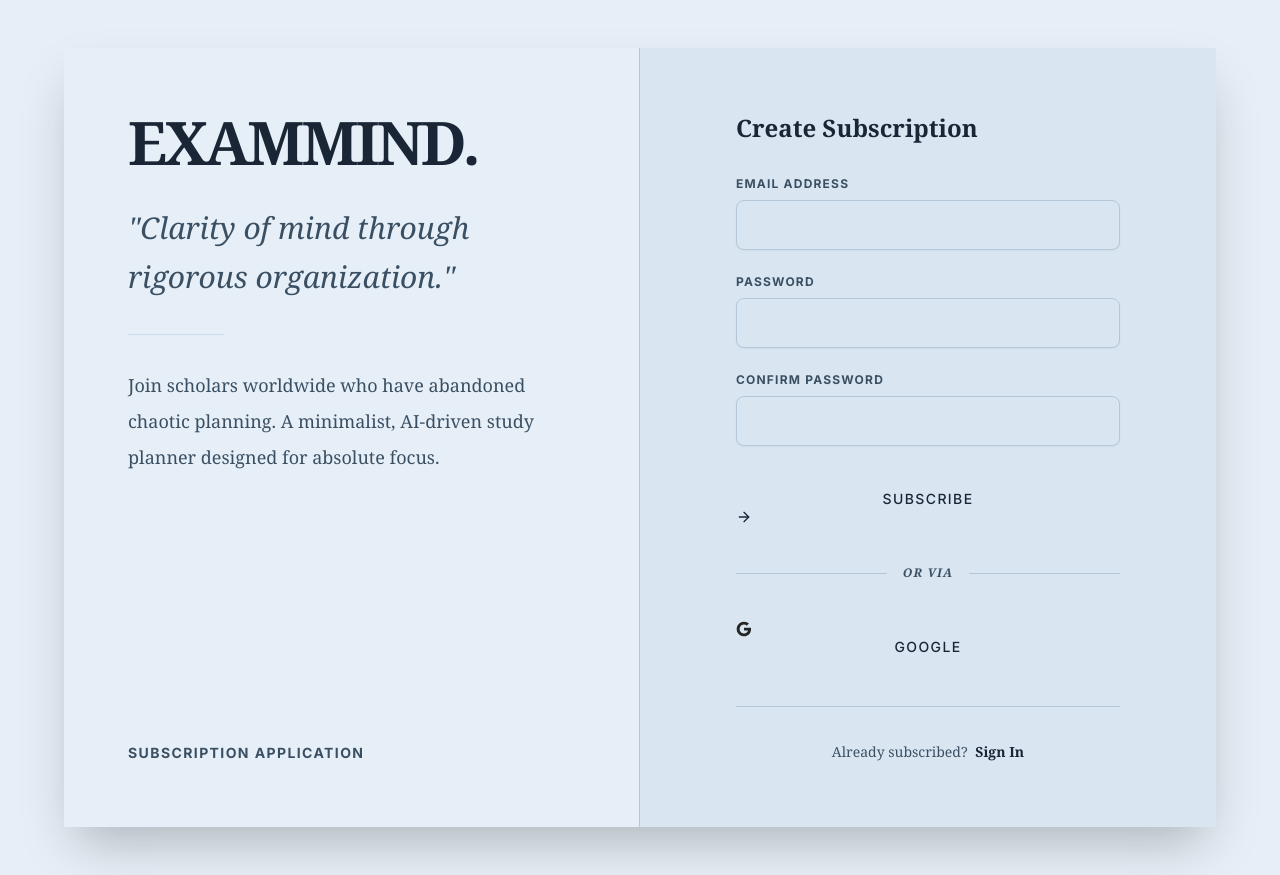
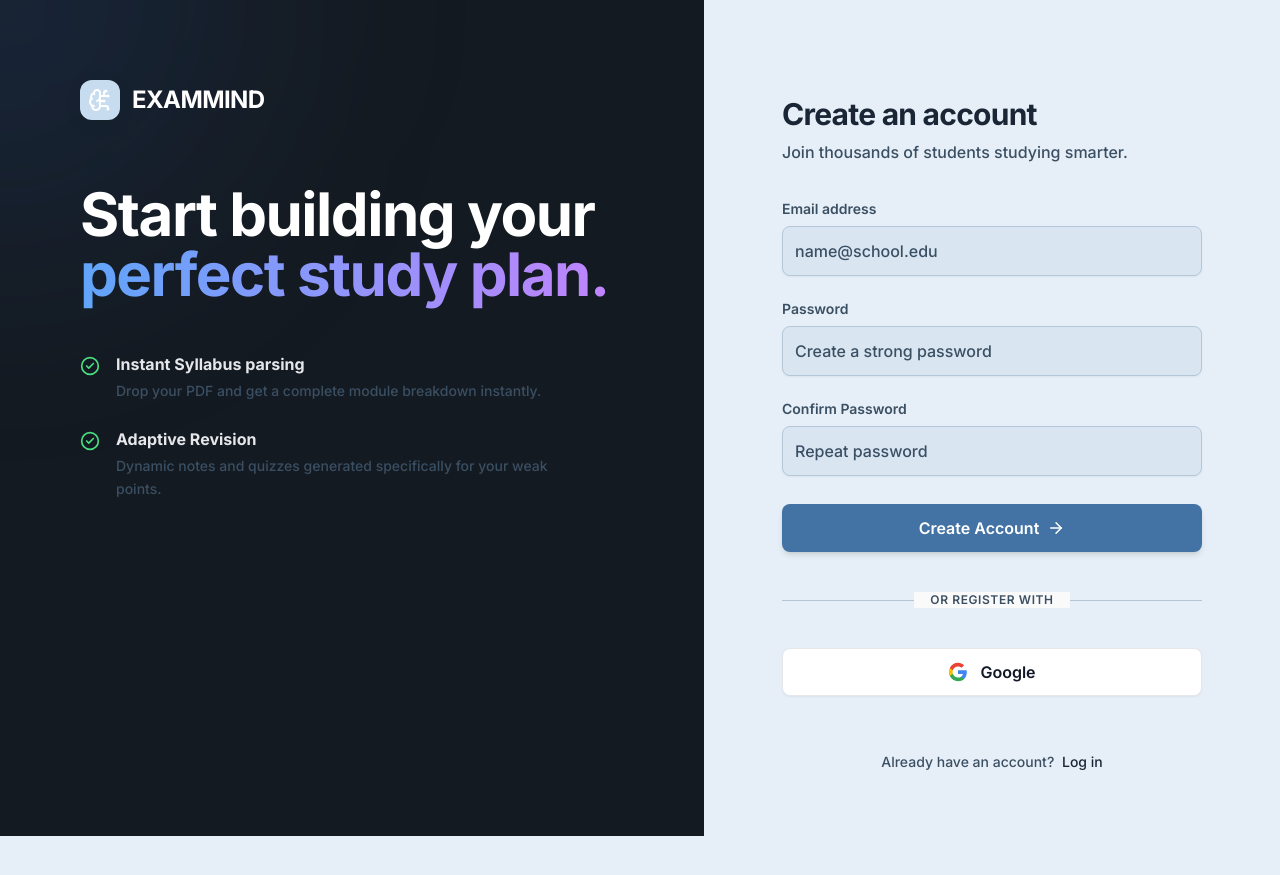
Before and after one commit to Pranshu125/exammind-backend, a React (Vite) app in the folder frontend/: page /signup in a window 1280 px wide. After the commit the page ends 836 px from the top, so only its background shows below. Built offline with nearby package versions, Linux system fonts and the light colour scheme; no server answers.

Commit message:
fix: restore desktop UI overhaul and hardcode auth screen colors to bypass global ThemeContext overrides

```diff
--- a/frontend/src/pages/Dashboard.jsx
+++ b/frontend/src/pages/Dashboard.jsx
@@ -33,7 +33,7 @@ export default function Dashboard() {
 
 
   return (
-    <div className="flex h-screen bg-transparent font-sans w-full overflow-hidden text-gray-900">
+    <div className="flex h-screen w-full max-w-[1600px] mx-auto bg-[#FAFAFA] dark:bg-gray-950 font-sans overflow-hidden text-gray-900 relative shadow-2xl xl:border-x xl:border-gray-200 dark:xl:border-gray-800">
 
       {/* Mobile Sidebar Overlay */}
       {mobileSidebarOpen && (
--- a/frontend/src/pages/Login.jsx
+++ b/frontend/src/pages/Login.jsx
@@ -1,20 +1,15 @@
 import { useState } from 'react';
 import { useAuth } from '../contexts/AuthContext';
 import { useNavigate, Link } from 'react-router-dom';
-import { Phone, ArrowRight } from 'lucide-react';
+import { ArrowRight, BookOpen, BrainCircuit, Sparkles } from 'lucide-react';
 
 export default function Login() {
-  const [isPhoneMode, setIsPhoneMode] = useState(false);
   const [email, setEmail] = useState('');
   const [password, setPassword] = useState('');
-  const [phoneNumber, setPhoneNumber] = useState('');
-  const [otp, setOtp] = useState('');
-  const [otpSent, setOtpSent] = useState(false);
-  const [confirmResult, setConfirmResult] = useState(null);
   const [error, setError] = useState('');
   const [loading, setLoading] = useState(false);
 
-  const { login, loginWithGoogle, setUpRecaptcha } = useAuth();
+  const { login, loginWithGoogle } = useAuth();
   const navigate = useNavigate();
 
   async function handleEmailSubmit(e) {
@@ -45,46 +40,98 @@ export default function Login() {
   }
 
   return (
-    <div className="flex min-h-screen font-sans bg-[#FAFAFA] text-gray-900 justify-center items-center p-4">
+    <div className="min-h-screen w-full flex flex-col md:flex-row bg-[#FAFAFA]">
 
-      <div className="w-full max-w-md bg-white border border-gray-200 rounded-2xl shadow-sm p-8">
+      {/* Left Side - Brand & Graphics (Hidden on Mobile) */}
+      <div className="hidden md:flex md:w-1/2 lg:w-[55%] bg-[#141A21] text-white p-12 lg:p-20 flex-col justify-between relative overflow-hidden">
+        <div className="absolute top-0 right-0 w-96 h-96 bg-blue-500/20 blur-[100px] rounded-full pointer-events-none"></div>
+        <div className="absolute bottom-0 left-0 w-96 h-96 bg-purple-500/20 blur-[100px] rounded-full pointer-events-none"></div>
 
-        <div className="text-center mb-8">
-          <h1 className="text-2xl font-bold tracking-tight text-black mb-2">Welcome back</h1>
-          <p className="text-sm text-gray-500">Enter your details to access your account.</p>
+        <div className="relative z-10">
+          <div className="flex items-center gap-3 mb-16">
+            <div className="w-10 h-10 rounded-xl bg-gradient-to-br from-blue-500 to-purple-600 flex items-center justify-center shadow-lg">
+              <BrainCircuit className="text-white" size={24} />
+            </div>
+            <span className="text-2xl font-bold tracking-tight">EXAMMIND</span>
+          </div>
+
+          <h1 className="text-4xl lg:text-5xl xl:text-6xl font-bold leading-[1.1] tracking-tight mb-6">
+            Master your exams with AI-driven precision.
+          </h1>
+          <p className="text-lg lg:text-xl text-gray-400 max-w-xl leading-relaxed">
+            Stop guessing what to study. Exammind analyzes your syllabus and generates a personalized, adaptive curriculum designed for absolute focus.
+          </p>
+        </div>
+
+        <div className="relative z-10 grid grid-cols-2 gap-8 max-w-2xl mt-12">
+          <div>
+            <div className="flex items-center gap-2 text-blue-400 mb-2">
+              <BookOpen size={20} />
+              <span className="font-semibold">Smart Syllabi</span>
+            </div>
+            <p className="text-gray-500 text-sm leading-relaxed">Upload any PDF syllabus and let our AI break it down into manageable daily modules.</p>
+          </div>
+          <div>
+            <div className="flex items-center gap-2 text-purple-400 mb-2">
+              <Sparkles size={20} />
+              <span className="font-semibold">Auto-Sync</span>
+            </div>
+            <p className="text-gray-500 text-sm leading-relaxed">Push your generated study schedule directly to Google Calendar or Apple Calendar effortlessly.</p>
+          </div>
+        </div>
+      </div>
+
+      {/* Right Side - Form */}
+      <div className="w-full md:w-1/2 lg:w-[45%] flex items-center justify-center p-6 sm:p-12 lg:p-16 relative">
+        <div className="w-full max-w-[420px] space-y-8">
+
+          <div className="md:hidden flex items-center gap-3 mb-10">
+            <div className="w-10 h-10 rounded-xl bg-gradient-to-br from-blue-500 to-purple-600 flex items-center justify-center shadow-lg">
+              <BrainCircuit className="text-white" size={24} />
+            </div>
+            <span className="text-2xl font-bold tracking-tight text-gray-900">EXAMMIND</span>
+          </div>
+
+          <div>
+            <h2 className="text-3xl font-bold tracking-tight text-gray-900 mb-2">Welcome back</h2>
+            <p className="text-gray-500 font-medium">Please enter your details to sign in.</p>
           </div>
 
           {error && (
-          <div className="bg-red-50 text-red-600 p-3 rounded-lg mb-6 text-sm border border-red-100">
+            <div className="bg-red-50 text-red-700 p-4 rounded-xl text-sm font-medium border border-red-100 flex items-center gap-3">
+              <div className="w-1.5 h-1.5 rounded-full bg-red-600"></div>
               {error}
             </div>
           )}
 
-        <form onSubmit={handleEmailSubmit} className="space-y-4">
-          <div>
-            <label className="block text-sm font-medium text-gray-700 mb-1">Email</label>
-            <input type="email" required onChange={e => setEmail(e.target.value)} />
+          <form onSubmit={handleEmailSubmit} className="space-y-5">
+            <div className="space-y-1.5">
+              <label className="text-sm font-semibold text-gray-700">Email address</label>
+              <input type="email" required placeholder="Enter your email" onChange={e => setEmail(e.target.value)} />
             </div>
-          <div>
-            <label className="block text-sm font-medium text-gray-700 mb-1">Password</label>
-            <input type="password" required onChange={e => setPassword(e.target.value)} />
+            <div className="space-y-1.5">
+              <label className="text-sm font-semibold text-gray-700">Password</label>
+              <input type="password" required placeholder="••••••••" onChange={e => setPassword(e.target.value)} />
             </div>
+
             <div className="pt-2">
-            <button disabled={loading} type="submit" className="w-full btn-primary">
-              Sign in
+              <button disabled={loading} type="submit" className="btn-primary w-full h-12 text-base">
+                Sign in <ArrowRight size={18} />
               </button>
             </div>
           </form>
 
-        <div className="my-6 flex items-center justify-center relative">
+          <div className="relative py-2">
             <div className="absolute inset-0 flex items-center">
               <div className="w-full border-t border-gray-200"></div>
             </div>
-          <span className="relative bg-white px-3 text-xs text-gray-500">or continue with</span>
+            <div className="relative flex justify-center">
+              <span className="bg-[#FAFAFA] px-4 text-xs font-semibold text-gray-400 uppercase tracking-wider">Or continue with</span>
+            </div>
           </div>
 
-        <button disabled={loading} onClick={handleGoogleSignIn} className="w-full btn-base">
-          <svg className="w-5 h-5 mr-2" viewBox="0 0 24 24">
+          <button disabled={loading} onClick={handleGoogleSignIn} className="btn-base w-full h-12 text-base">
+            <svg className="w-5 h-5 mr-1" viewBox="0 0 24 24">
               <path fill="#4285F4" d="M22.56 12.25c0-.78-.07-1.53-.2-2.25H12v4.26h5.92c-.26 1.37-1.04 2.53-2.21 3.31v2.77h3.57c2.08-1.92 3.28-4.74 3.28-8.09z" />
               <path fill="#34A853" d="M12 23c2.97 0 5.46-.98 7.28-2.66l-3.57-2.77c-.98.66-2.23 1.06-3.71 1.06-2.86 0-5.29-1.93-6.16-4.53H2.18v2.84C3.99 20.53 7.7 23 12 23z" />
               <path fill="#FBBC05" d="M5.84 14.09c-.22-.66-.35-1.36-.35-2.09s.13-1.43.35-2.09V7.07H2.18C1.43 8.55 1 10.22 1 12s.43 3.45 1.18 4.93l2.85-2.22.81-.62z" />
@@ -93,8 +140,9 @@ export default function Login() {
             Google
           </button>
 
-        <div className="mt-8 text-center text-sm text-gray-500">
-          Don't have an account? <Link to="/signup" className="text-black font-semibold hover:underline">Sign up</Link>
+          <div className="pt-6 text-center text-sm font-medium text-gray-500">
+            Don't have an account? <Link to="/signup" className="text-black hover:text-blue-600 transition-colors ml-1">Sign up for free</Link>
+          </div>
         </div>
       </div>
     </div>
--- a/frontend/src/pages/Signup.jsx
+++ b/frontend/src/pages/Signup.jsx
@@ -1,7 +1,7 @@
 import { useState } from 'react';
 import { useAuth } from '../contexts/AuthContext';
 import { useNavigate, Link } from 'react-router-dom';
-import { ArrowRight } from 'lucide-react';
+import { ArrowRight, BrainCircuit, Target, CheckCircle2 } from 'lucide-react';
 
 export default function Signup() {
   const [email, setEmail] = useState('');
@@ -43,84 +43,108 @@ export default function Signup() {
   }
 
   return (
-    <div className="flex min-h-screen font-sans bg-[#f4f4f0] text-[#111]">
-      <div className="flex w-full max-w-6xl mx-auto my-0 md:my-12 eink-card md:shadow-2xl overflow-hidden">
+    <div className="min-h-screen w-full flex flex-col md:flex-row bg-[#FAFAFA]">
 
-        {/* Left Side: Editorial */}
-        <div className="hidden lg:flex w-1/2 border-r border-gray-300 p-16 flex-col justify-between">
+      {/* Left Side - Brand & Graphics (Hidden on Mobile) */}
+      <div className="hidden md:flex md:w-1/2 lg:w-[55%] bg-[#141A21] text-white p-12 lg:p-20 flex-col justify-between relative overflow-hidden">
+        <div className="absolute top-0 left-0 w-[500px] h-[500px] bg-blue-500/10 blur-[120px] rounded-full pointer-events-none -translate-x-1/2 -translate-y-1/2"></div>
+
+        <div className="relative z-10">
+          <div className="flex items-center gap-3 mb-16">
+            <div className="w-10 h-10 rounded-xl bg-gradient-to-br from-blue-500 to-purple-600 flex items-center justify-center shadow-lg">
+              <BrainCircuit className="text-white" size={24} />
+            </div>
+            <span className="text-2xl font-bold tracking-tight">EXAMMIND</span>
+          </div>
+
+          <h1 className="text-4xl lg:text-5xl xl:text-6xl font-bold leading-[1.1] tracking-tight mb-8">
+            Start building your <br/><span className="text-transparent bg-clip-text bg-gradient-to-r from-blue-400 to-purple-400">perfect study plan.</span>
+          </h1>
+
+          <div className="space-y-6 mt-12 max-w-lg">
+            <div className="flex items-start gap-4">
+              <CheckCircle2 className="text-green-400 mt-1 shrink-0" size={20} />
               <div>
-            <h1 className="text-6xl font-serif font-black tracking-tighter uppercase mb-8">EXAMMIND.</h1>
-            <h2 className="text-3xl font-serif italic text-gray-700 mb-8 leading-relaxed">
-              "Clarity of mind through rigorous organization."
-            </h2>
-            <div className="h-px w-24 bg-black mb-8"></div>
-            <p className="font-serif text-lg text-gray-600 leading-loose">
-              Join scholars worldwide who have abandoned chaotic planning. A minimalist, AI-driven study planner designed for absolute focus.
-            </p>
+                <h3 className="font-bold text-gray-200">Instant Syllabus parsing</h3>
+                <p className="text-gray-400 text-sm mt-1 leading-relaxed">Drop your PDF and get a complete module breakdown instantly.</p>
               </div>
-          <div className="text-sm font-bold uppercase tracking-widest text-gray-500">
-            Subscription Application
+            </div>
+            <div className="flex items-start gap-4">
+              <CheckCircle2 className="text-green-400 mt-1 shrink-0" size={20} />
+              <div>
+                <h3 className="font-bold text-gray-200">Adaptive Revision</h3>
+                <p className="text-gray-400 text-sm mt-1 leading-relaxed">Dynamic notes and quizzes generated specifically for your weak points.</p>
+              </div>
+            </div>
+          </div>
         </div>
       </div>
 
-        {/* Right Side: Form */}
-        <div className="w-full lg:w-1/2 flex items-center justify-center p-8 sm:p-16 bg-white">
-          <div className="w-full max-w-sm">
+      {/* Right Side - Form */}
+      <div className="w-full md:w-1/2 lg:w-[45%] flex items-center justify-center p-6 sm:p-12 lg:p-16 relative">
+        <div className="w-full max-w-[420px] space-y-8">
 
-            <div className="text-left mb-12 lg:hidden">
-              <h1 className="text-4xl font-serif font-black tracking-tighter uppercase">EXAMMIND.</h1>
+          <div className="md:hidden flex items-center gap-3 mb-10">
+            <div className="w-10 h-10 rounded-xl bg-gradient-to-br from-blue-500 to-purple-600 flex items-center justify-center shadow-lg">
+              <BrainCircuit className="text-white" size={24} />
+            </div>
+            <span className="text-2xl font-bold tracking-tight text-gray-900">EXAMMIND</span>
           </div>
 
-            <h2 className="text-2xl font-serif font-bold mb-8">Create Subscription</h2>
+          <div>
+            <h2 className="text-3xl font-bold tracking-tight text-gray-900 mb-2">Create an account</h2>
+            <p className="text-gray-500 font-medium">Join thousands of students studying smarter.</p>
+          </div>
 
           {error && (
-              <div className="border border-black p-4 mb-8 text-sm font-bold flex items-start gap-3 bg-gray-50">
-                <span>!</span> <span className="font-serif">{error}</span>
+            <div className="bg-red-50 text-red-700 p-4 rounded-xl text-sm font-medium border border-red-100 flex items-center gap-3">
+              <div className="w-1.5 h-1.5 rounded-full bg-red-600"></div>
+              {error}
             </div>
           )}
 
-            <form onSubmit={handleSubmit} className="space-y-6">
-              <div>
-                <label className="block text-xs font-bold uppercase tracking-widest text-gray-500 mb-2">Email Address</label>
-                <input type="email" required onChange={e => setEmail(e.target.value)} />
+          <form onSubmit={handleSubmit} className="space-y-5">
+            <div className="space-y-1.5">
+              <label className="text-sm font-semibold text-gray-700">Email address</label>
+              <input type="email" required placeholder="name@school.edu" onChange={e => setEmail(e.target.value)} />
             </div>
-              <div>
-                <label className="block text-xs font-bold uppercase tracking-widest text-gray-500 mb-2">Password</label>
-                <input type="password" required onChange={e => setPassword(e.target.value)} />
+            <div className="space-y-1.5">
+              <label className="text-sm font-semibold text-gray-700">Password</label>
+              <input type="password" required placeholder="Create a strong password" onChange={e => setPassword(e.target.value)} />
             </div>
-              <div>
-                <label className="block text-xs font-bold uppercase tracking-widest text-gray-500 mb-2">Confirm Password</label>
-                <input type="password" required onChange={e => setConfirmPassword(e.target.value)} />
+            <div className="space-y-1.5">
+              <label className="text-sm font-semibold text-gray-700">Confirm Password</label>
+              <input type="password" required placeholder="Repeat password" onChange={e => setConfirmPassword(e.target.value)} />
             </div>
-              <div className="pt-4">
-                <button disabled={loading} type="submit" className="w-full eink-btn-primary uppercase tracking-widest text-sm">
-                  Subscribe <ArrowRight size={16} />
+
+            <div className="pt-2">
+              <button disabled={loading} type="submit" className="btn-primary w-full h-12 text-base">
+                Create Account <ArrowRight size={18} />
               </button>
             </div>
           </form>
 
-            <div className="my-10 flex items-center justify-center relative">
+          <div className="relative py-2">
             <div className="absolute inset-0 flex items-center">
-                <div className="w-full border-t border-gray-300"></div>
+              <div className="w-full border-t border-gray-200"></div>
             </div>
-              <span className="relative bg-white px-4 text-xs font-bold text-gray-400 uppercase tracking-widest italic font-serif">or via</span>
+            <div className="relative flex justify-center">
+              <span className="bg-[#FAFAFA] px-4 text-xs font-semibold text-gray-400 uppercase tracking-wider">Or register with</span>
+            </div>
           </div>
 
-            <button disabled={loading} onClick={handleGoogleSignIn} className="w-full eink-btn uppercase tracking-widest text-sm">
-              <svg className="w-4 h-4 mr-3 grayscale" viewBox="0 0 24 24">
-                <path fill="currentColor" d="M22.56 12.25c0-.78-.07-1.53-.2-2.25H12v4.26h5.92c-.26 1.37-1.04 2.53-2.21 3.31v2.77h3.57c2.08-1.92 3.28-4.74 3.28-8.09z" />
-                <path fill="currentColor" d="M12 23c2.97 0 5.46-.98 7.28-2.66l-3.57-2.77c-.98.66-2.23 1.06-3.71 1.06-2.86 0-5.29-1.93-6.16-4.53H2.18v2.84C3.99 20.53 7.7 23 12 23z" />
-                <path fill="currentColor" d="M5.84 14.09c-.22-.66-.35-1.36-.35-2.09s.13-1.43.35-2.09V7.07H2.18C1.43 8.55 1 10.22 1 12s.43 3.45 1.18 4.93l2.85-2.22.81-.62z" />
-                <path fill="currentColor" d="M12 5.38c1.62 0 3.06.56 4.21 1.64l3.15-3.15C17.45 2.09 14.97 1 12 1 7.7 1 3.99 3.47 2.18 7.07l3.66 2.84c.87-2.6 3.3-4.53 6.16-4.53z" />
+          <button disabled={loading} onClick={handleGoogleSignIn} className="btn-base w-full h-12 text-base">
+            <svg className="w-5 h-5 mr-1" viewBox="0 0 24 24">
+              <path fill="#4285F4" d="M22.56 12.25c0-.78-.07-1.53-.2-2.25H12v4.26h5.92c-.26 1.37-1.04 2.53-2.21 3.31v2.77h3.57c2.08-1.92 3.28-4.74 3.28-8.09z" />
+              <path fill="#34A853" d="M12 23c2.97 0 5.46-.98 7.28-2.66l-3.57-2.77c-.98.66-2.23 1.06-3.71 1.06-2.86 0-5.29-1.93-6.16-4.53H2.18v2.84C3.99 20.53 7.7 23 12 23z" />
+              <path fill="#FBBC05" d="M5.84 14.09c-.22-.66-.35-1.36-.35-2.09s.13-1.43.35-2.09V7.07H2.18C1.43 8.55 1 10.22 1 12s.43 3.45 1.18 4.93l2.85-2.22.81-.62z" />
+              <path fill="#EA4335" d="M12 5.38c1.62 0 3.06.56 4.21 1.64l3.15-3.15C17.45 2.09 14.97 1 12 1 7.7 1 3.99 3.47 2.18 7.07l3.66 2.84c.87-2.6 3.3-4.53 6.16-4.53z" />
             </svg>
             Google
           </button>
 
-            <div className="mt-12 pt-8 border-t border-gray-200 text-center">
-              <span className="text-sm font-serif text-gray-500">
-                Already subscribed? <Link to="/login" className="text-black font-bold hover:underline ml-1">Sign In</Link>
-              </span>
-            </div>
+          <div className="pt-6 text-center text-sm font-medium text-gray-500">
+            Already have an account? <Link to="/login" className="text-black hover:text-blue-600 transition-colors ml-1">Log in</Link>
           </div>
         </div>
       </div>
```
Also changed, not shown: frontend/src/components/Sidebar.jsx (+23 -29 lines). Lines whose indentation alone changed are shown as unchanged.
